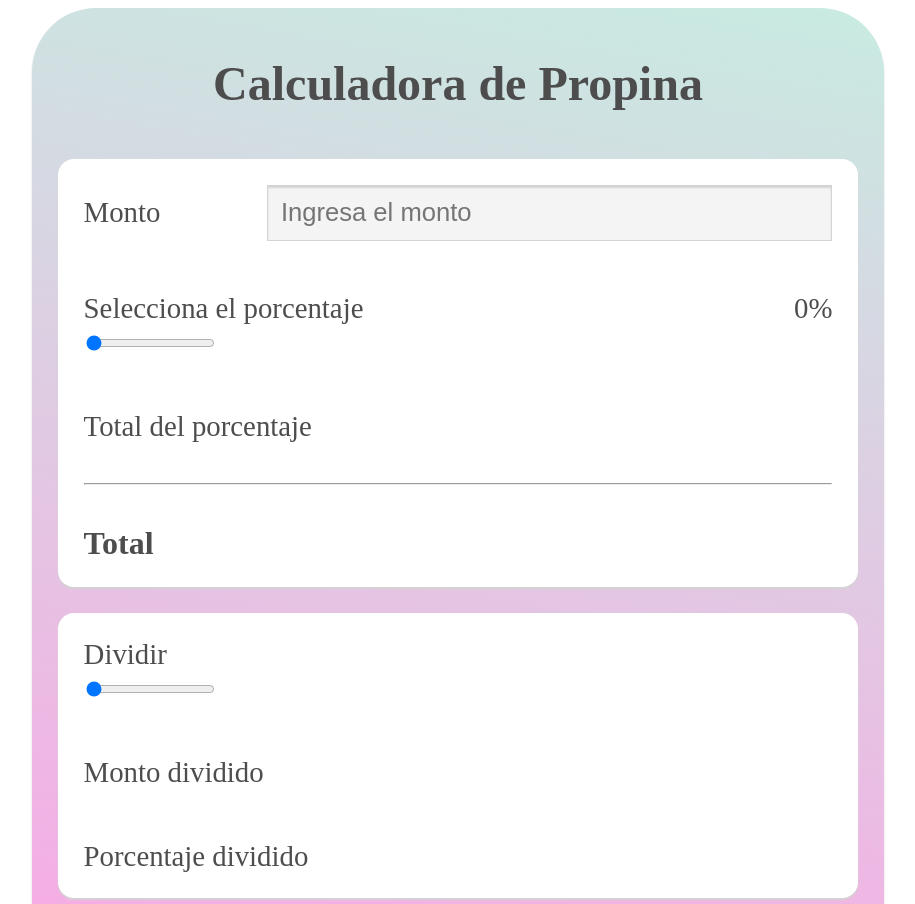
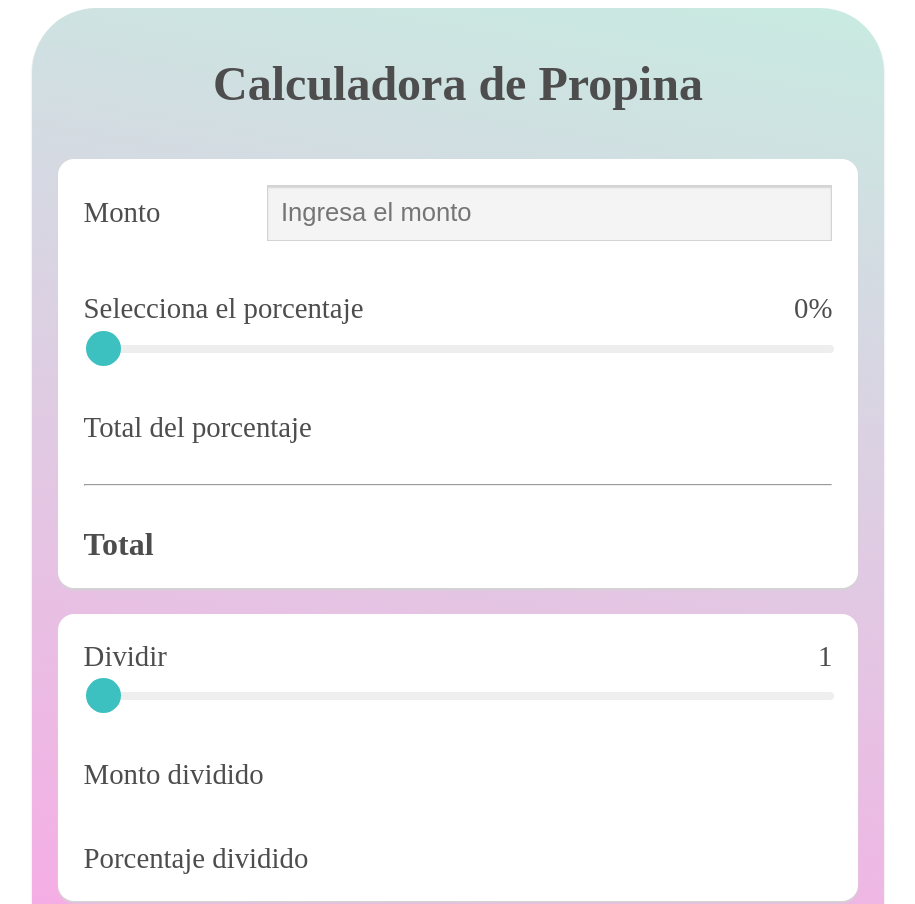
Before and after one commit to Melisa500/_mejorar_calculadoraDePropina, a plain HTML site: page index.html in a window 1280 px wide. Shown: the top 904 px of the page, without its empty margins (182-1097 px from the left). Drawn offline with Linux system fonts and the light colour scheme.

Commit message:
add font

```diff
--- a/index.html
+++ b/index.html
@@ -4,6 +4,9 @@
     <meta charset="UTF-8">
     <meta http-equiv="X-UA-Compatible" content="IE=edge">
     <meta name="viewport" content="width=device-width, initial-scale=1.0">
+    <link rel="preconnect" href="https://fonts.googleapis.com">
+    <link rel="preconnect" href="https://fonts.gstatic.com" crossorigin>
+    <link href="https://fonts.googleapis.com/css2?family=Roboto:wght@300;500;700&display=swap" rel="stylesheet">
     <title>Calculadora de Propina</title>
     <link rel="stylesheet" href="css/style.css">
 </head>
@@ -21,7 +24,7 @@
                     <label for="ingresoPorcentaje">Selecciona el porcentaje</label>
                     <span id="seleccionPorcentaje">0%</span>
                 </div>
-                <input type="range" value="0" id="ingresoPorcentaje">
+                <input type="range" value="0" id="ingresoPorcentaje" class="range">
             </div>
             <div class="space-between">
                 <span>Total del porcentaje</span>
@@ -37,9 +40,9 @@
             <div>
                 <div class="space-between">
                     <label for="dividir">Dividir</label>
-                    <span id="divisor"></span>
+                    <span id="divisor">1</span>
                 </div>
-                <input type="range" min="1" max="20" value="1" id="dividir">
+                <input type="range" min="1" max="20" value="1" id="dividir" class="range">
             </div>
             <div class="space-between">
                 <span>Monto dividido</span>
```
